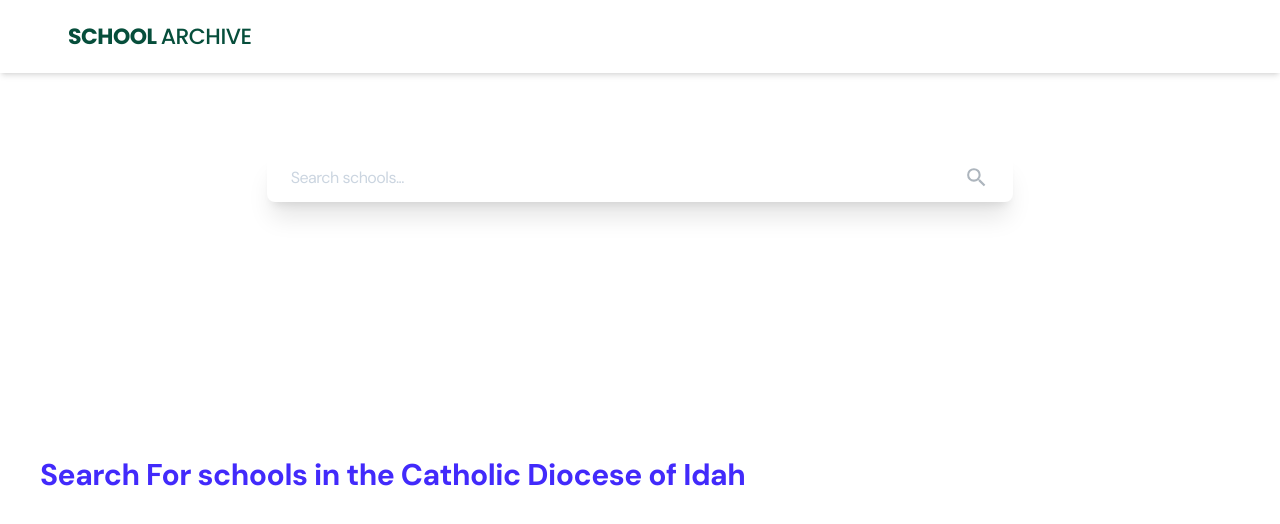
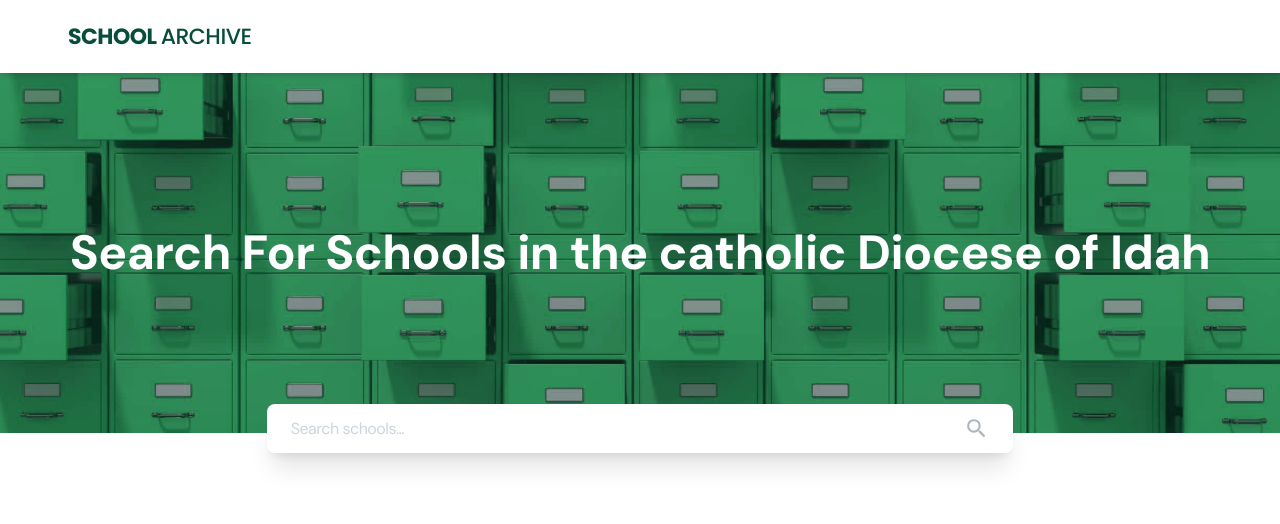
Before and after one commit to Meka-tech/school-archive, a React (Create React App) app: page / in a window 1280 px wide. Shown: the top 524 px of the page. Built offline with nearby package versions, Linux system fonts and the light colour scheme; what tailwindcss-rtl would draw is missing.

Commit message:
home page update

```diff
--- a/src/components/card/HomeSchoolCard.jsx
+++ b/src/components/card/HomeSchoolCard.jsx
@@ -11,43 +11,58 @@ import {
   MdShield,
 } from "react-icons/md";
 import { RiAdminFill, RiGovernmentFill } from "react-icons/ri";
+import { useNavigate } from "react-router-dom";
 
 const HomeSchoolCard = ({ data }) => {
+  const navigate = useNavigate();
   return (
-    <main className=" bg-whit w-10/12 cursor-pointer rounded-2xl border-2 border-solid bg-white px-6  py-4 shadow-lg ">
-      <p className="mb-2 text-2xl font-semibold text-gray-800">{data.name}</p>
+    <main
+      className=" bg-whit w-full cursor-pointer rounded-2xl border-2 border-solid bg-white px-3 py-2 shadow-lg xl:w-10/12  xl:px-6 xl:py-4 "
+      onClick={() => navigate("/admin/school", { state: { id: data._id } })}
+    >
+      <p className="mb-2 text-xl font-semibold text-gray-800 xl:text-2xl">
+        {data.name}
+      </p>
       <div className="grid w-full grid-cols-2 items-center justify-between gap-y-2">
         <div className="flex items-center text-gray-700">
           <MdLocationPin size={15} className="mr-1" />
-          <p className="font-medium">{data.location}</p>
+          <p className="text-sm font-medium xl:text-base">{data.location}</p>
         </div>
         <div className="flex items-center text-gray-700">
           <MdEmail size={15} className="mr-1" />
-          <p className="font-medium">{data.email}</p>
+          <p className="text-sm font-medium xl:text-base">{data.email}</p>
         </div>
         <div className="flex items-center text-gray-700">
           <MdPhone size={15} className="mr-1" />
-          <p className="font-medium">{data.telephone}</p>
+          <p className="text-sm font-medium xl:text-base">{data.telephone}</p>
         </div>
         <div className="flex items-center text-gray-700">
           <MdFlag size={15} className="mr-1" />
-          <p className="font-medium">{data.foundingYear}</p>
+          <p className="text-sm font-medium xl:text-base">
+            {data.foundingYear}
+          </p>
         </div>
         <div className="flex items-center text-gray-700">
           <RiAdminFill size={15} className="mr-1" />
-          <p className="font-medium">{data.administratorName}</p>
+          <p className="text-sm font-medium xl:text-base">
+            {data.administratorName}
+          </p>
         </div>
         <div className="flex items-center text-gray-700">
           <BsStack size={15} className="mr-1" />
-          <p className="font-medium">{data.educationLevels} levels</p>
+          <p className="text-sm font-medium xl:text-base">
+            {data.educationLevels} levels
+          </p>
         </div>
         <div className="flex items-center text-gray-700">
           <RiGovernmentFill size={15} className="mr-1" />
-          <p className="font-medium">{data.localGovernmentCouncil}</p>
+          <p className="text-sm font-medium xl:text-base">
+            {data.localGovernmentCouncil}
+          </p>
         </div>
         <div className="flex items-center text-gray-700">
           <MdEditCalendar size={15} className="mr-1" />
-          <p className="font-medium">
+          <p className="text-sm font-medium xl:text-base">
             {new Date(data?.latestDateOfInspection || "1995-12-17T03:24:00")
               .toISOString()
               .slice(0, 10)}
@@ -55,11 +70,11 @@ const HomeSchoolCard = ({ data }) => {
         </div>
         <div className="flex items-center text-gray-700">
           <MdPeople size={15} className="mr-1" />
-          <p className="font-medium">{data.pta}</p>
+          <p className="text-sm font-medium xl:text-base">{data.pta}</p>
         </div>
         <div className="flex items-center text-gray-700">
           <MdSchool size={15} className="mr-1" />
-          <p className="font-medium">
+          <p className="text-sm font-medium xl:text-base">
             {data.studentBoarding
               ? "Has Student Boarding"
               : "No Student Boarding"}
@@ -67,7 +82,7 @@ const HomeSchoolCard = ({ data }) => {
         </div>
         <div className="flex items-center text-gray-700">
           <MdShield size={15} className="mr-1" />
-          <p className="font-medium">
+          <p className="text-sm font-medium xl:text-base">
             {data.securityGuard ? "Has Security Guard" : "No Security Guard"}
           </p>
         </div>
--- a/src/views/landing-page/home.jsx
+++ b/src/views/landing-page/home.jsx
@@ -58,8 +58,19 @@ const Home = () => {
   return (
     <main className="h-screen w-full bg-white">
       <LandingPageNav />
-      <div className="relative flex h-80 w-full">
-        <form className=" z-30 ml-auto mr-auto flex h-fit w-11/12 items-center justify-between rounded-lg border-solid border-white bg-white px-2 py-1.5 shadow-xl duration-100 ease-in xl:mt-20 xl:w-7/12 xl:px-4 xl:py-3 ">
+      <div className="relative flex h-[200px] w-full xl:h-[380px]">
+        <div className="absolute top-0 flex h-[180px] w-full items-center justify-center overflow-hidden bg-[#022c22] xl:h-[360px]">
+          <h1 className="z-10 text-base font-bold text-white xl:text-5xl">
+            Search For Schools in the catholic Diocese of Idah
+          </h1>
+          <img
+            src={BannerImg}
+            alt="Banner"
+            className="absolute top-0 h-full w-full object-cover opacity-50"
+          />
+        </div>
+        <div className="flex w-full items-center justify-center">
+          <form className=" absolute bottom-0 z-30  ml-auto mr-auto flex h-fit w-11/12 items-center justify-between rounded-lg border-solid border-white bg-white px-2 py-1.5 shadow-xl duration-100 ease-in xl:mt-20 xl:w-7/12 xl:px-4 xl:py-3 ">
             <input
               placeholder="Search schools..."
               className=" ml-1 w-11/12 text-sm placeholder:text-gray-300  xl:ml-2  xl:text-base"
@@ -70,13 +81,15 @@ const Home = () => {
               type="submit"
               className="cursor-pointer rounded-full  px-2 duration-100 ease-in"
               onClick={SearchSchool}
+              disabled={searchInput.length < 1}
             >
               <MdSearch className=" text-gray-500" size={25} />
             </button>
           </form>
         </div>
+      </div>
 
-      <div className=" w-full items-center justify-center bg-white py-16 px-10">
+      <div className=" w-full items-center justify-center bg-white px-4 py-3 xl:py-16 xl:px-10">
         {searching && (
           <div className="flex h-full items-center justify-center text-center">
             <Spinner size={"xl"} />
@@ -100,7 +113,7 @@ const Home = () => {
         )}
         {!searching && searchResults.length > 0 && (
           <>
-            <div className="mb-10 ml-auto mr-auto grid w-10/12 grid-cols-2 items-center justify-center  gap-x-10 gap-y-8">
+            <div className="mb-10 ml-auto mr-auto grid w-full grid-cols-1 items-center justify-center gap-x-10 gap-y-8  xl:w-10/12 xl:grid-cols-2">
               {searchResults.map((school, i) => {
                 return <HomeSchoolCard data={school} />;
               })}
@@ -112,13 +125,6 @@ const Home = () => {
             />
           </>
         )}
-        {!noResults && !searching && searchResults.length === 0 && (
-          <>
-            <p className="text-3xl font-bold text-brand-500">
-              Search For schools in the Catholic Diocese of Idah
-            </p>
-          </>
-        )}
       </div>
     </main>
   );
```
Lines whose indentation alone changed are shown as unchanged.
